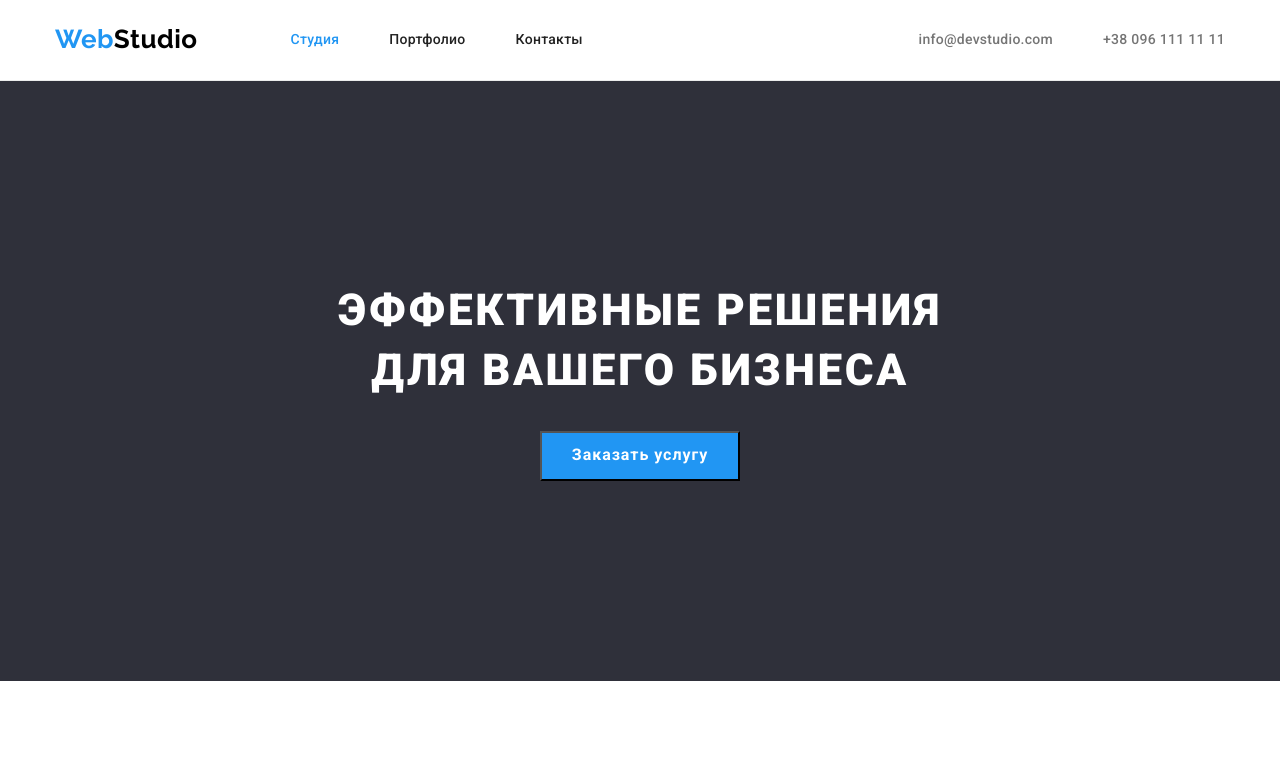
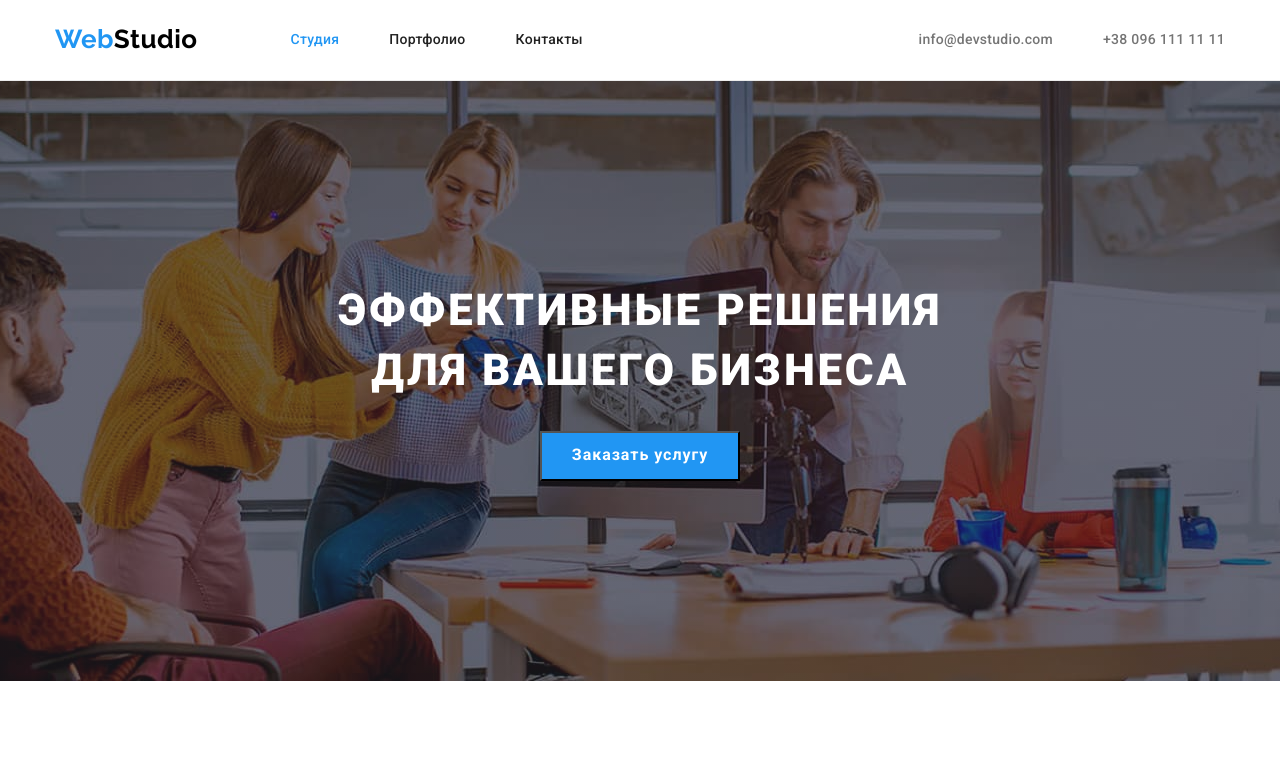
Before and after one commit to Slapchenko/goit-markup-hw-04, a plain HTML site: page index.html in a window 1280 px wide. Shown: the top 772 px of the page. Drawn offline with nearby package versions, Linux system fonts and the light colour scheme.

Commit message:
added Hero BC + SVG Sprite

```diff
--- a/css/styles.css
+++ b/css/styles.css
@@ -166,7 +166,15 @@ img {
 .hero {
   padding-top: 200px;
   padding-bottom: 200px;
-  background-color: var(--dark-bg-cl);
+  /* background-color: var(--dark-bg-cl); */
+  background-image: linear-gradient(to right, rgba(47, 48, 58, 0.4), rgba(47, 48, 58, 0.4)),
+    url('../images/hero-section/hero-bg.jpg');
+  background-repeat: no-repeat;
+  background-position: center;
+  max-width: 1600px;
+  height: 600px;
+  margin-left: auto;
+  margin-right: auto;
   text-align: center;
 }
 
```
Also changed, not shown: images/hero-section/hero-bg.jpg (added), images/icons.svg (added), 1 other file.
